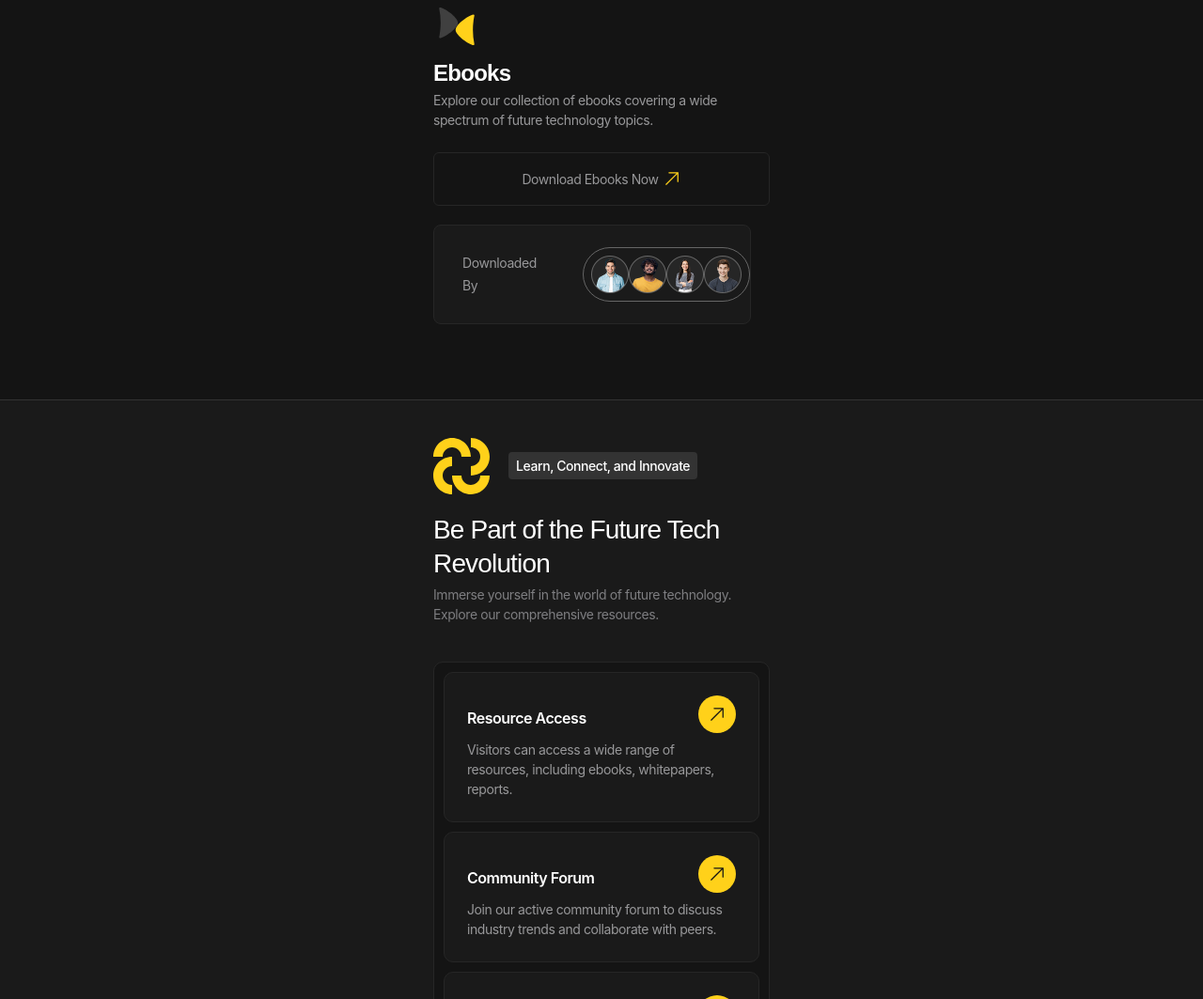
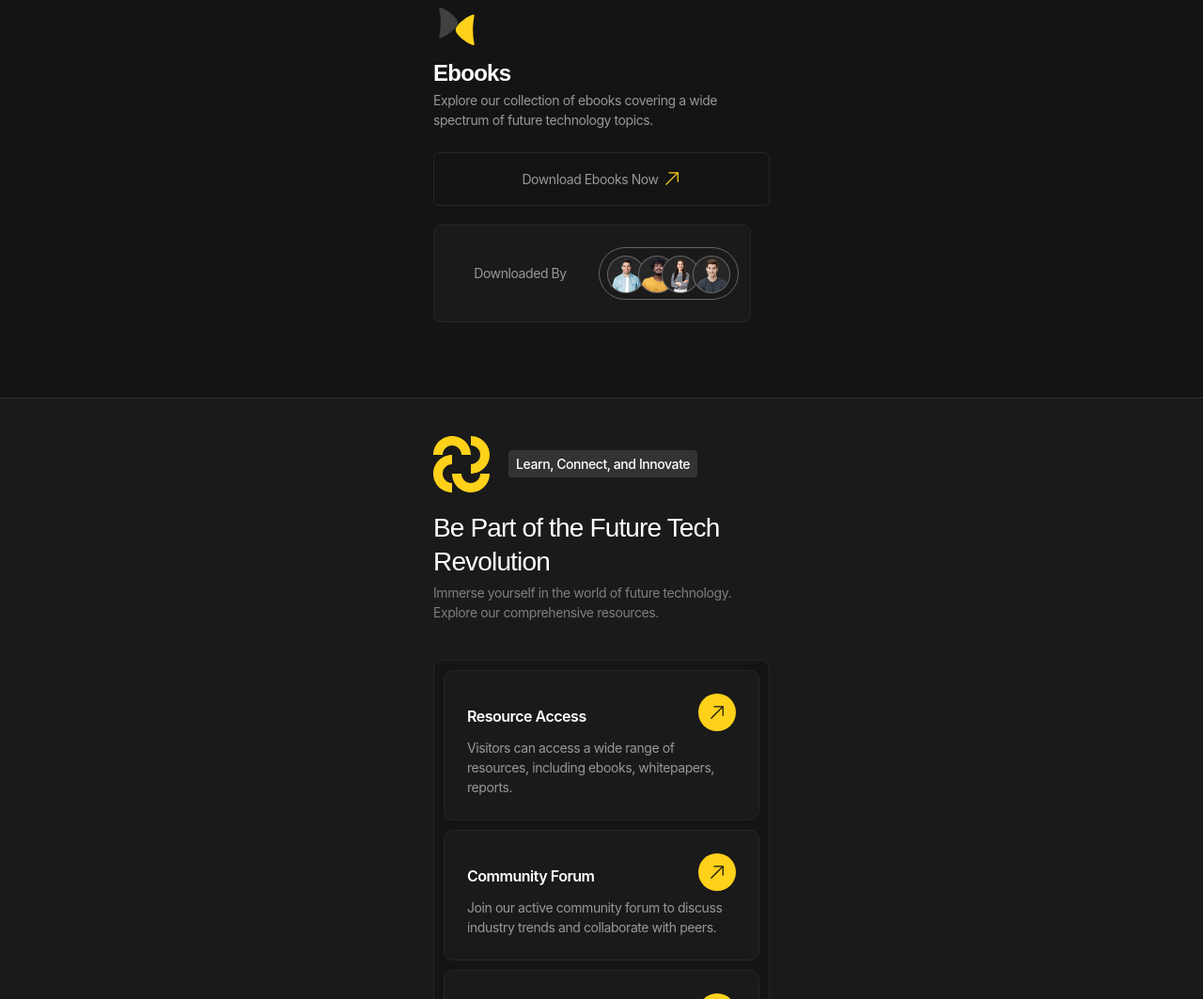
Before and after one commit to sakadziartem7-wq/future-tech, a website: page src/index.html in a window 1280 px wide. Shown: the part 5097-6160 px from the top of the page at 94% size. Drawn offline with nearby package versions, Linux system fonts and the light colour scheme; files that its build step writes are made by us from their sources.

Commit message:
Initial commit

```diff
--- a/src/scss/sections/resources.scss
+++ b/src/scss/sections/resources.scss
@@ -95,7 +95,6 @@
         letter-spacing: -0.42px;
 
         @media (min-width: $laptop) {
-            font-size: 16px;
             max-width: 376px;
             margin-top: 10px;
         }
@@ -114,7 +113,20 @@
         line-height: 150%;
         letter-spacing: -0.42px;
         @include flex(center, center, 4px);
+
+        @media (min-width: $laptop) {
+            width: 413px;
+
+        }
+
     }
+
+&__left {
+        @media (min-width: $laptop) {
+         padding-top: 150px;
+         padding-bottom: 150px;
+        }
+}
 
     &__users {
         width: 338px;
@@ -128,20 +140,35 @@
         background: $dark-10;
         @include flex(center, center, 4px);
 
+        @media (min-width: $laptop) {
+            width: 328px;
+            margin-bottom: 0;
+
+        }
+
     }
 
     &__avatars {
         padding: 8px;
         border-radius: 42px;
         border: 1px solid $dark-40;
-        width: max-content;
+        width: 149px;
+        height: 56px;
         margin-left: 30px;
-
-        @include flex(flex-start, center, 0);
+        @include flex(flex-start, flex-start, 0);
     }
 
     &__img {
         width: 40px;
         height: 40px;
+
+        &:nth-child(2n) {
+            margin-left: -7px;
+        }
+
+        &:nth-child(3n) {
+            margin-left: -15px;
+
+        }
     }
 }
```
